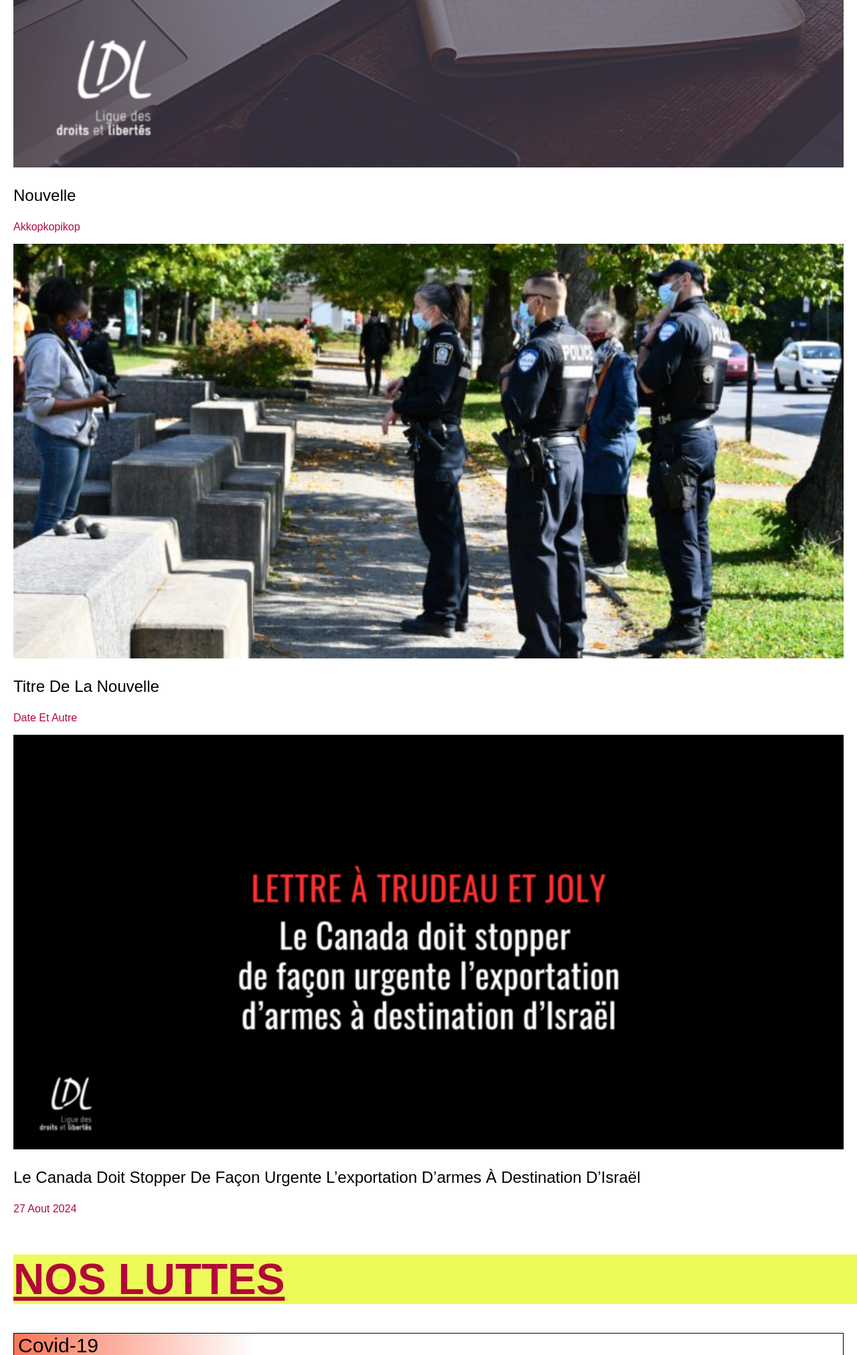
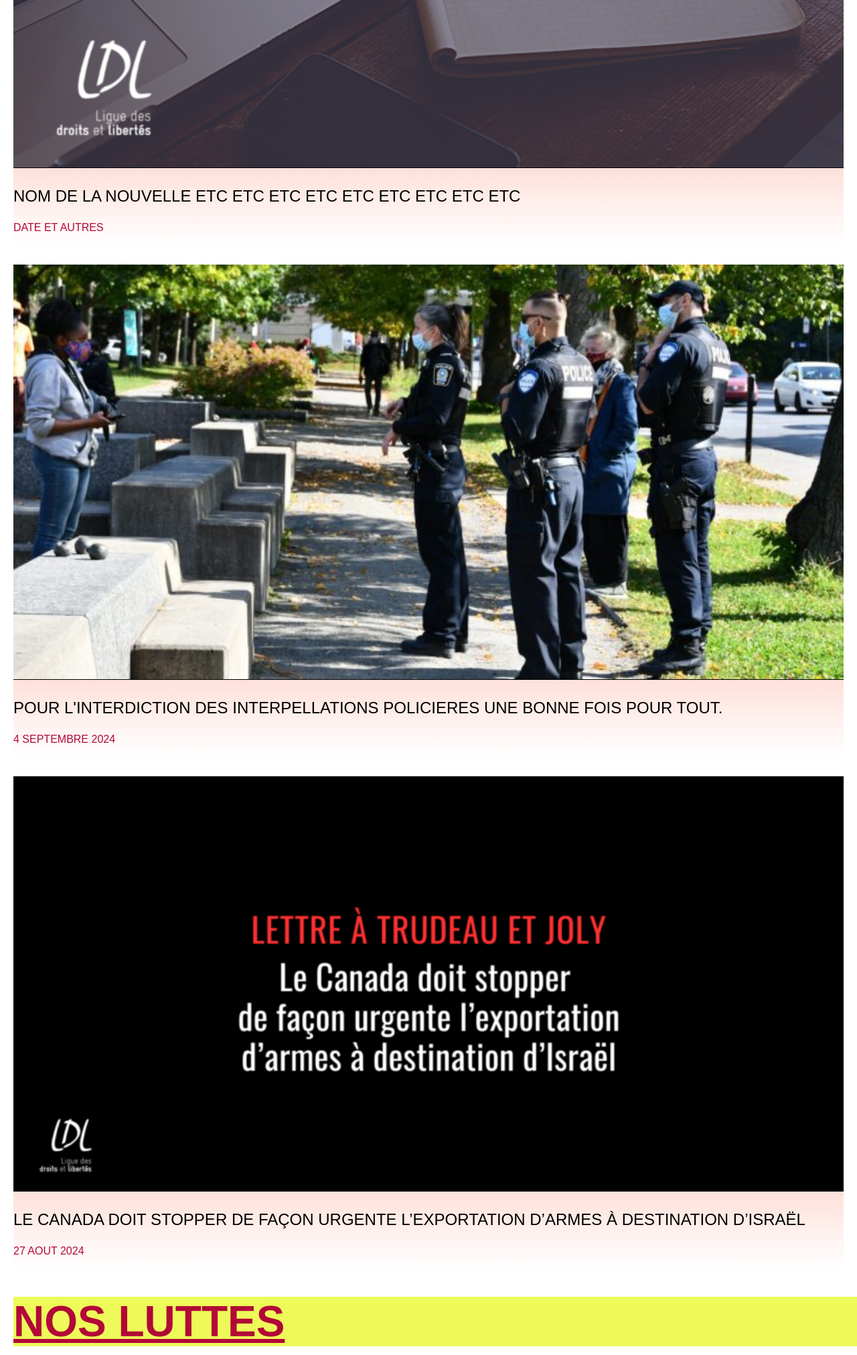
Before and after one commit to samesthumain/droits-et-libertes--la-cuisine, a PHP site: page / in a window 1280 px wide. Shown: the part 1924-3947 px from the top of the page at 67% size. Run offline with PHP 8.4, Linux system fonts and the light colour scheme; some web fonts are replaced.

Commit message:
nouvelle adaptatif(?)
theyre a bit more adaptable...

```diff
--- a/index.html
+++ b/index.html
@@ -177,16 +177,16 @@
           <div class="nouvelle-card">
             <img  style="width: 100%" src="/sources/medias/image/img_carnet.png">
             <div class="container">
-              <p>nouvelle</p>
-              <p class="infos-add">akkopkopikop</p>
+              <p>Nom de la nouvelle etc etc etc  etc etc etc etc etc etc</p>
+              <p class="infos-add">Date et autres</p>
             </div>
           </div>
 
           <div class="nouvelle-card">
             <img style="width: 100%" src="/sources/medias/image/img_police.jpg"/>
             <div class="container">
-              <p>Titre de la nouvelle</p>
-              <p class="infos-add">Date et autre</p>
+              <p>Pour l'interdiction des interpellations policieres une bonne fois pour tout.</p>
+              <p class="infos-add">4 septembre 2024</p>
             </div>
           </div>
 
--- a/style.css
+++ b/style.css
@@ -430,9 +430,15 @@ body {
 }
 .nouvelles-card-container .nouvelle-card {
   width: 100%;
+  background: rgb(250, 118, 89);
+  background: linear-gradient(180deg, rgb(250, 118, 89) 30%, rgb(255, 255, 255) 100%);
 }
 .nouvelles-card-container .nouvelle-card img {
   width: 100%;
+  border-bottom: black solid 1px;
+}
+.nouvelles-card-container .nouvelle-card p {
+  text-transform: uppercase;
 }
 
 .slideshow-container {
@@ -560,6 +566,26 @@ body {
 }
 
 @media screen and (min-width: 834px) and (max-width: 1439px) {
+  .nouvelles-card-container {
+    display: flex;
+    flex-direction: column;
+    margin: 20px;
+    justify-content: center;
+    align-items: center;
+    gap: 30px;
+  }
+  .nouvelles-card-container .nouvelle-card {
+    width: 100%;
+    background: rgb(250, 118, 89);
+    background: linear-gradient(180deg, rgb(250, 118, 89) 30%, rgb(255, 255, 255) 100%);
+  }
+  .nouvelles-card-container .nouvelle-card img {
+    width: 60%;
+    border-bottom: black solid 1px;
+  }
+  .nouvelles-card-container .nouvelle-card p {
+    text-transform: uppercase;
+  }
   .card {
     display: flex;
     flex-direction: row;
@@ -593,6 +619,26 @@ body {
   }
 }
 @media screen and (min-width: 1440px) {
+  .nouvelles-card-container {
+    display: flex;
+    flex-direction: row;
+    margin: 20px;
+    justify-content: center;
+    align-items: center;
+    gap: 30px;
+  }
+  .nouvelles-card-container .nouvelle-card {
+    width: 30%;
+    background: rgb(250, 118, 89);
+    background: linear-gradient(180deg, rgb(250, 118, 89) 30%, rgb(255, 255, 255) 100%);
+  }
+  .nouvelles-card-container .nouvelle-card img {
+    width: 30%;
+    border-bottom: black solid 1px;
+  }
+  .nouvelles-card-container .nouvelle-card p {
+    text-transform: uppercase;
+  }
   .container-temoignage {
     display: flex;
     flex-direction: row;
@@ -618,10 +664,12 @@ body {
     font-size: 30px;
     text-transform: uppercase;
     margin-left: 20px;
+    margin-right: 50px;
   }
   .card .container p {
     text-transform: uppercase;
     margin-left: 50px;
+    margin-right: 50px;
   }
   .donations-box {
     display: flex;
--- a/style.scss
+++ b/style.scss
@@ -108,9 +108,17 @@ body{
 
     .nouvelle-card{
         width: 100%;
+        background: rgb(250,118,89);
+        background: linear-gradient(180deg, rgba(250,118,89,1) 30%, rgba(255,255,255,1) 100%);
         img{
             width: 100%;
+            border-bottom: black solid 1px;
         }
+
+        p{
+            text-transform: uppercase;
+        }
+
     }
 
 }
@@ -273,6 +281,31 @@ body{
 
 @media screen and (min-width: 834px) and (max-width:1439px) {
 
+    .nouvelles-card-container{
+        display: flex;
+        flex-direction: column;
+        margin: 20px;
+        justify-content: center;
+        align-items: center;
+
+        gap: 30px;
+
+        .nouvelle-card{
+            width: 100%;
+            background: rgb(250,118,89);
+            background: linear-gradient(180deg, rgba(250,118,89,1) 30%, rgba(255,255,255,1) 100%);
+            img{
+                width: 60%;
+                border-bottom: black solid 1px;
+            }
+
+            p{
+                text-transform: uppercase;
+            }
+
+        }
+
+    }
 
 
     .card{
@@ -317,6 +350,33 @@ body{
 
 @media screen and (min-width: 1440px) {
 
+    .nouvelles-card-container{
+        display: flex;
+        flex-direction: row;
+        margin: 20px;
+        justify-content: center;
+        align-items: center;
+
+        gap: 30px;
+
+        .nouvelle-card{
+            width: 30%;
+            background: rgb(250,118,89);
+            background: linear-gradient(180deg, rgba(250,118,89,1) 30%, rgba(255,255,255,1) 100%);
+            img{
+                width: 30%;
+                border-bottom: black solid 1px;
+            }
+
+            p{
+                text-transform: uppercase;
+            }
+
+        }
+
+    }
+
+
     .container-temoignage{
         display: flex;
         flex-direction: row;
@@ -347,10 +407,12 @@ body{
                 font-size: 30px;
                 text-transform: uppercase;
                 margin-left: 20px;
+                margin-right: 50px;
             }
             p{
                 text-transform: uppercase;
                 margin-left: 50px;
+                margin-right: 50px;
             }
 
     }
```
Also changed, not shown: 1 other file.
